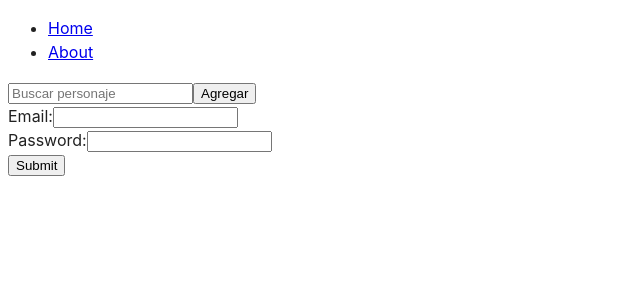
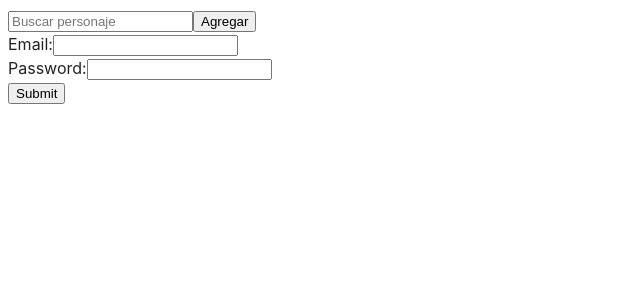
Before and after one commit to Tomas1995111/PITomas, a React (Vite) app in the folder front/: page / in a window 1280 px wide. Shown: the top 300 px of the page, without its empty margins (0-640 px from the left). Built offline with nearby package versions, Linux system fonts and the light colour scheme.

Commit message:
El nav se muestra solo si no es la raiz

```diff
--- a/front/src/App.jsx
+++ b/front/src/App.jsx
@@ -1,16 +1,17 @@
 import React, { useState } from 'react';
 import axios from 'axios';
-import { Route, Routes } from 'react-router-dom';
+import { Route, Routes, useNavigate } from 'react-router-dom';
 import Nav from './components/Nav';
 import Cards from './components/Cards';
 import About from './components/About';
 import Detail from './components/Detail';
 import SearchBar from './components/SearchBar';
-import Error404 from './components/Error404'; // Importa el componente Error404
-import Form from './components/Form'; // Importa el componente Form
+import Error404 from './components/Error404';
+import Form from './components/Form';
 
 export default function App() {
   const [characters, setCharacters] = useState([]);
+  const navigate = useNavigate();
 
   const handleSearch = (searchTerm) => {
     const filteredCharacters = characters.filter((character) =>
@@ -40,16 +41,18 @@ export default function App() {
     setCharacters(updatedCharacters);
   };
 
+  // Verificar si la ruta actual es la raíz ("/")
+  const isRootPath = window.location.pathname === '/';
+
   return (
     <div>
-      <Nav />
+      {!isRootPath && <Nav />} {/* Mostrar Nav solo si no es la raíz */}
       <SearchBar onSearch={onSearch} />
       <Routes>
         <Route path="/home" element={<Cards characters={characters} onClose={onClose} />} />
         <Route path="/about" element={<About />} />
         <Route path="/detail/:id" element={<Detail />} />
-        <Route path="/" element={<Form />} /> {/* Ruta para renderizar el componente Form */}
-        {/* Ruta comodín (*) para capturar rutas no coincidentes */}
+        <Route path="/" element={<Form />} />
         <Route path="*" element={<Error404 />} />
       </Routes>
     </div>
```
